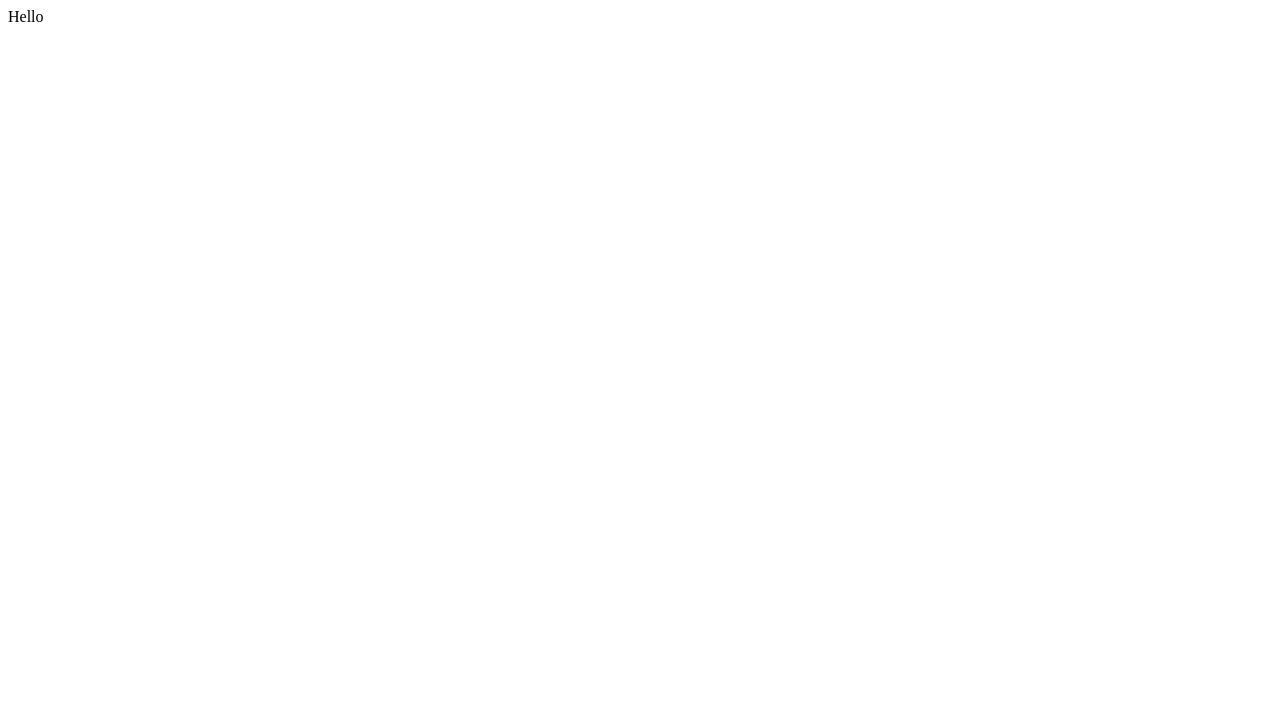
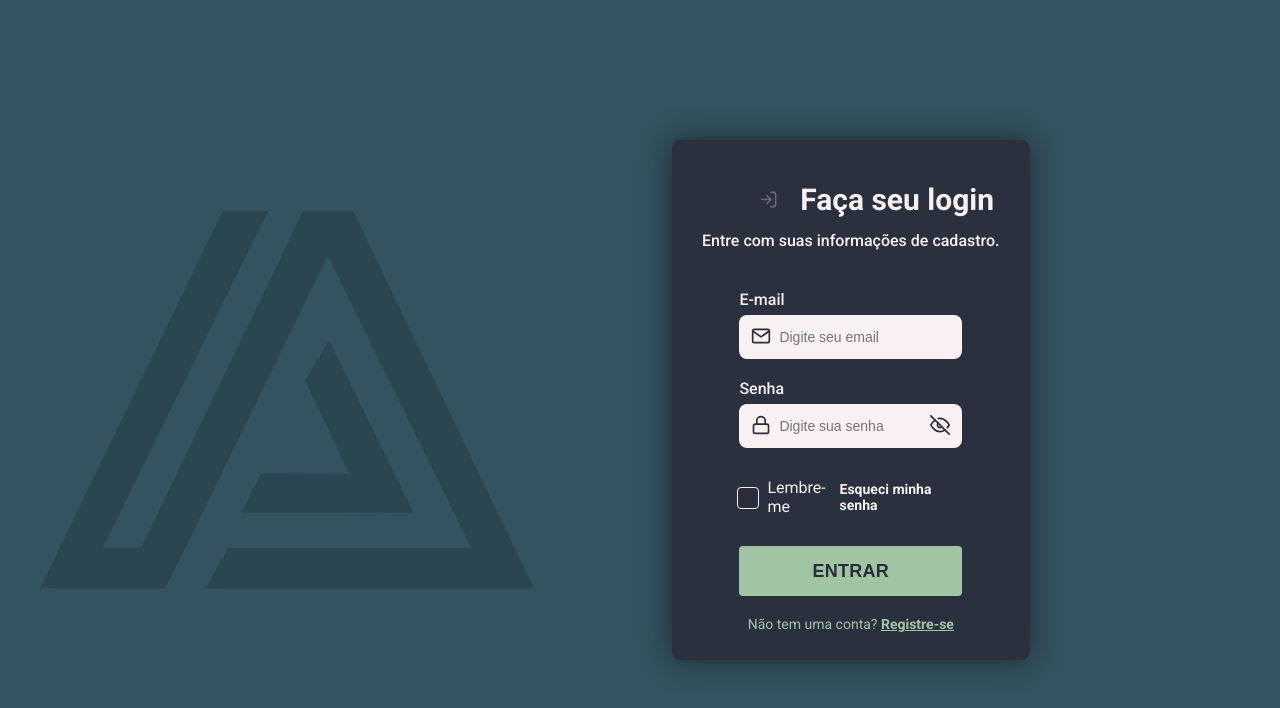
Before and after one commit to Beatrizrodri/alam, a React (Vite) app: page / in a window 1280 px wide. Shown: the top 708 px of the page. Built offline with nearby package versions, Linux system fonts and the light colour scheme.

Commit message:
add Login page

```diff
--- a/src/App.jsx
+++ b/src/App.jsx
@@ -1,5 +1,11 @@
+import Login from './pages/Login/index';
+
 function App() {
-  return <div>Hello</div>
+  return (
+    <div>
+      <Login />
+    </div>
+  );
 }
 
-export default App
+export default App;
--- /dev/null
+++ b/src/pages/Login/index.jsx
@@ -0,0 +1,22 @@
+import './styles.scss';
+import logo from '../../assets/AlamLogo.svg';
+import Title from '../../components/Title';
+import Input from '../../components/Input';
+import PasswordReminder from '../../components/PasswordReminder';
+import LoginButton from '../../components/Buttons/LoginButton';
+
+function Login() {
+  return (
+    <div id="container">
+      <img src={logo} alt="" />
+      <div className="form">
+        <Title />
+        <Input label="E-mail" type="email" placeholder="Digite seu email" />
+        <Input label="Senha" type="password" placeholder="Digite sua senha" />
+        <PasswordReminder />
+        <LoginButton />
+      </div>
+    </div>
+  );
+}
+export default Login;
--- /dev/null
+++ b/src/pages/Login/styles.scss
@@ -0,0 +1,36 @@
+#container {
+  width: 100vw;
+  height: 100vh;
+  background-color: var(--background-color);
+
+  display: flex;
+  padding: 4rem 72rem 4rem 4rem;
+  align-items: center;
+  position: relative;
+
+  img {
+    width: 95%;
+    height: auto;
+    opacity: 30%;
+  }
+}
+.form {
+  width: 28%;
+  height: 65%;
+  background-color: rgba(43, 45, 60, 0.9);
+
+  -webkit-box-shadow: 0px 0px 30px 1px rgba(0, 0, 0, 0.48);
+  -moz-box-shadow: 0px 0px 30px 1px rgba(0, 0, 0, 0.48);
+  box-shadow: 0px 0px 30px 1px rgba(0, 0, 0, 0.48);
+
+  display: flex;
+  flex-direction: column;
+  justify-content: center;
+  align-items: center;
+  padding: 2rem;
+  position: absolute;
+  right: 25rem;
+
+  border-radius: 0.8rem;
+  gap: 2rem;
+}
```
Also changed, not shown: src/main.jsx (+6 -5 lines).
